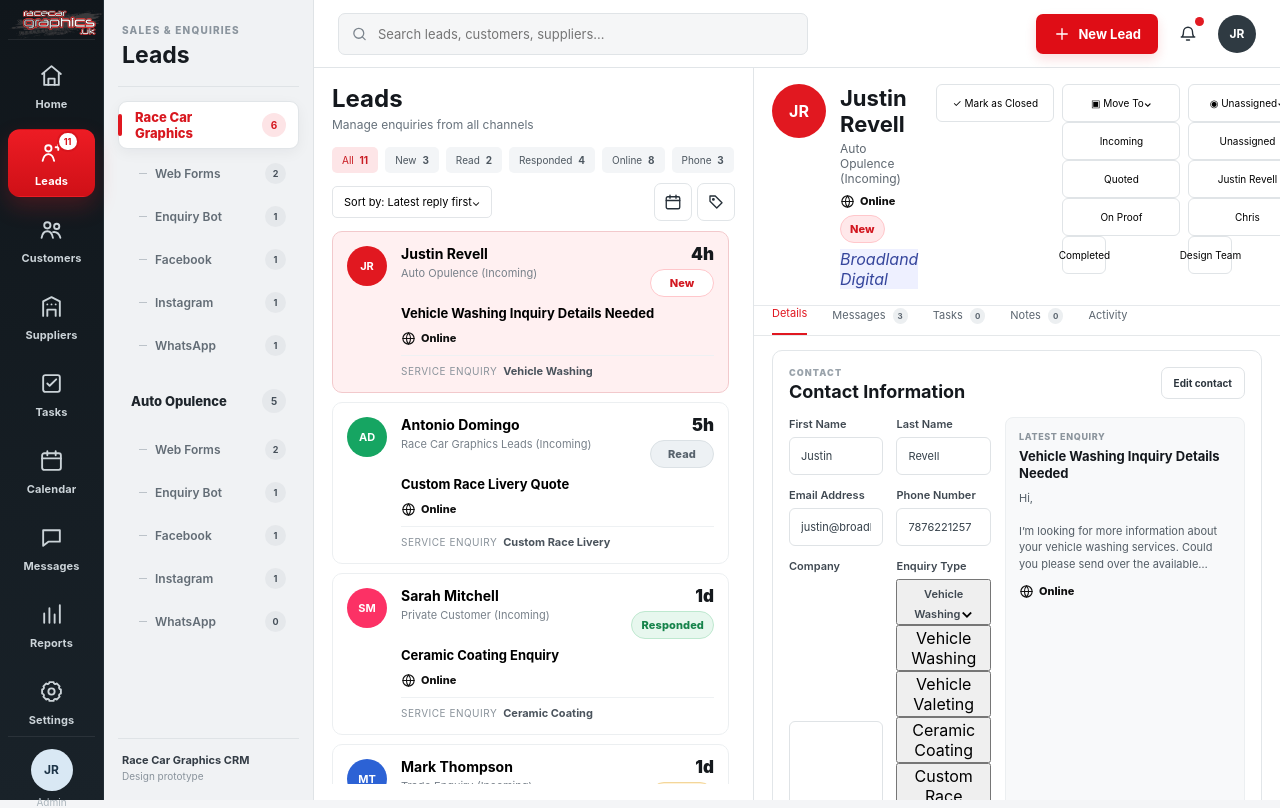
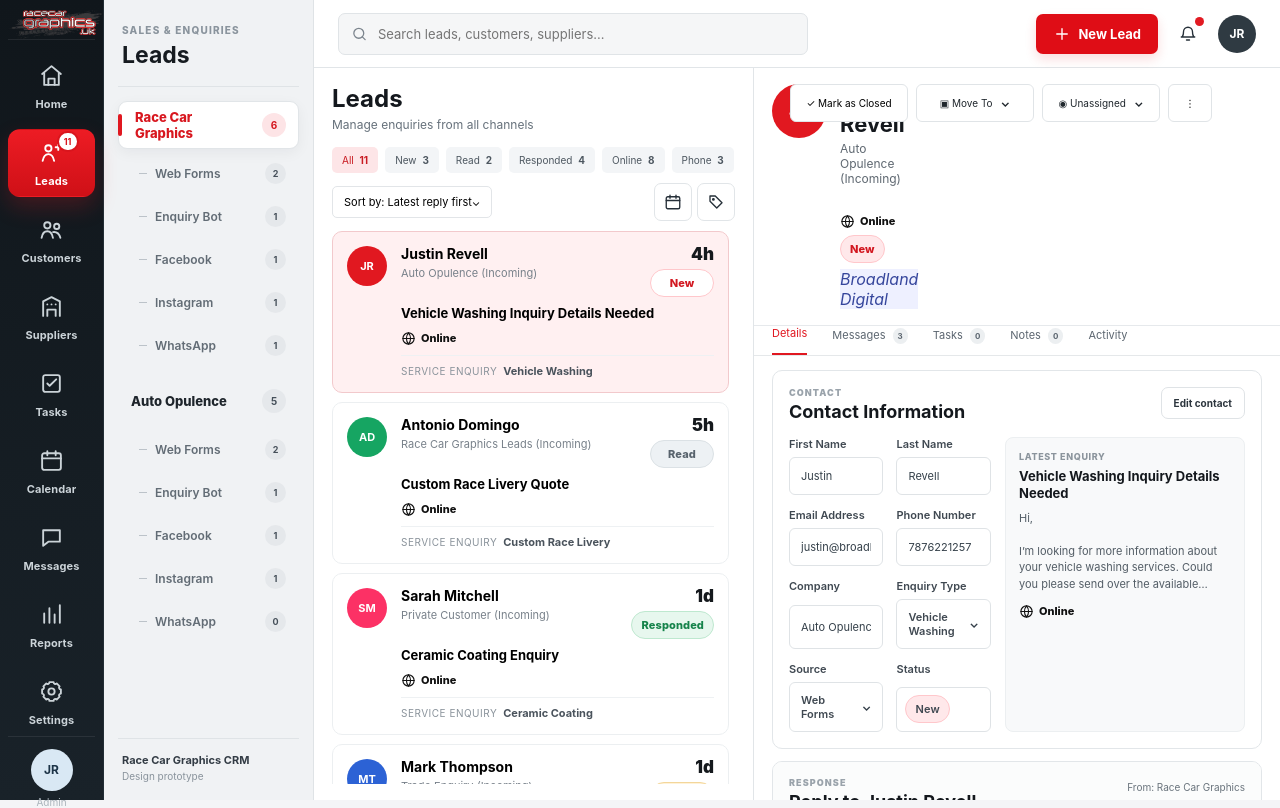
Before and after one commit to broadlanddigital2/rcg-crm-ui-prototype, a Next.js app: page /leads in a window 1280 px wide. Built offline with nearby package versions, Linux system fonts and the light colour scheme.

Commit message:
Expand lead header and complete overlay dropdown styling

```diff
--- a/app/globals.css
+++ b/app/globals.css
@@ -696,3 +696,83 @@
   max-height:none!important;
   overflow:visible!important;
 }
+
+
+/* ===== Animated overlay dropdowns ===== */
+.dropdownControl,
+.actionDropdown{
+  position:relative;
+  overflow:visible;
+  z-index:40;
+}
+.slideSelect.open,
+.actionDropdown.open{z-index:500}
+.dropdownTrigger{position:relative;z-index:2}
+.fieldDropdownTrigger{
+  width:100%;min-height:38px;border:1px solid #dfe3e6;border-radius:6px;background:#fff;color:#35404a;
+  padding:10px 11px;display:flex;align-items:center;justify-content:space-between;gap:10px;font-size:11px;text-align:left
+}
+.fieldDropdownTrigger b,.actionDropdownTrigger b{font-size:12px;line-height:1;transition:transform .18s ease}
+.slideSelect.open .fieldDropdownTrigger b,.actionDropdown.open .actionDropdownTrigger b{transform:rotate(180deg)}
+.dropdownMenu{
+  position:absolute;left:0;top:calc(100% + 6px);min-width:100%;background:#fff;border:1px solid #dfe4e8;border-radius:8px;
+  box-shadow:0 16px 34px rgba(15,23,42,.16);opacity:0;visibility:hidden;transform:translateY(-8px) scaleY(.96);
+  transform-origin:top;transition:opacity .18s ease,transform .18s ease,visibility .18s ease;pointer-events:none;overflow:hidden;z-index:900
+}
+.slideSelect.open .fieldDropdownMenu,.actionDropdown.open .actionDropdownMenu{
+  opacity:1;visibility:visible;transform:translateY(0) scaleY(1);pointer-events:auto
+}
+.dropdownMenu button{
+  width:100%;border:0;border-bottom:1px solid #eef1f3;background:#fff;color:#2f373e;padding:10px 12px;min-height:38px;
+  display:flex;align-items:center;justify-content:flex-start;text-align:left;font-size:11px;font-weight:600
+}
+.dropdownMenu button:last-child{border-bottom:0}
+.dropdownMenu button:hover,.dropdownMenu button.selected{background:#fff2f3;color:#d8171f}
+.actionDropdown{width:118px;min-width:118px}
+.actionDropdownTrigger{
+  width:118px!important;min-width:118px!important;height:38px!important;border:1px solid #e0e4e7!important;background:#fff!important;
+  border-radius:6px!important;color:#20272d!important;padding:0 10px!important;display:flex!important;align-items:center!important;
+  justify-content:space-between!important;gap:8px!important;font-size:10px!important;white-space:nowrap!important
+}
+.actionDropdownMenu{min-width:170px;right:0;left:auto}
+.detailActions .actionDropdownMenu button{
+  width:100%!important;min-width:0!important;height:auto!important;padding:10px 12px!important;justify-content:flex-start!important;font-size:11px!important
+}
+
+/* ===== Lead header uses full available width ===== */
+.leadDetailTop{align-items:stretch}
+.identity{
+  flex:1 1 auto;
+  min-width:0;
+  width:100%;
+  align-items:stretch;
+}
+.identity>div{
+  flex:1 1 auto;
+  min-width:0;
+  width:100%;
+  display:grid;
+  grid-template-columns:minmax(0,1fr);
+  align-content:start;
+}
+.identity h1{
+  width:100%;
+  max-width:none;
+}
+.identity p{
+  width:100%;
+  max-width:none;
+}
+.identity .leadMetaRow{
+  width:100%;
+  margin-top:9px;
+  padding-top:10px;
+  border-top:1px solid #eceff1;
+  justify-content:flex-start;
+}
+@media(min-width:1350px){
+  .leadDetailTop{
+    grid-template-columns:minmax(0,1fr) auto;
+  }
+  .identity{padding-right:10px}
+}
```
